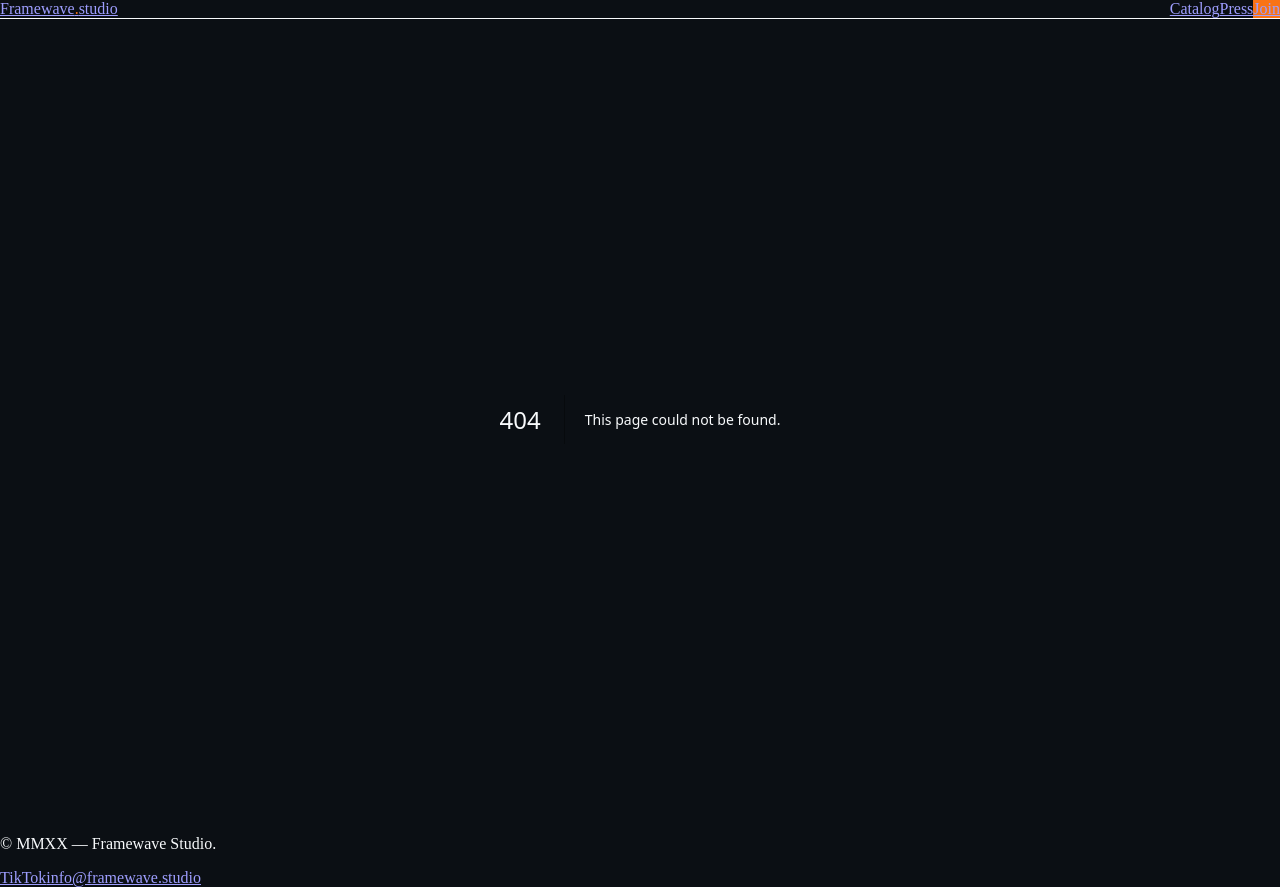
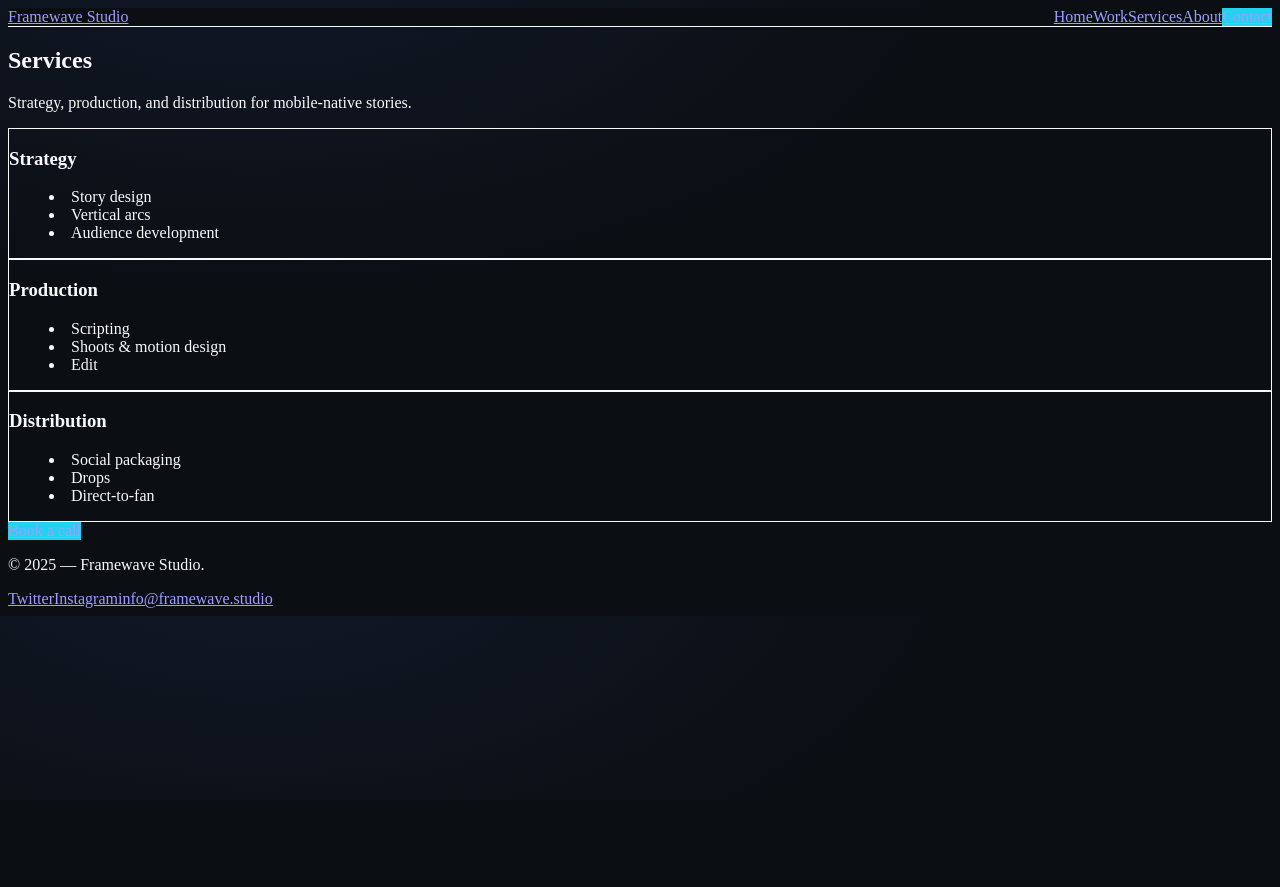
Before and after one commit to Orinowoai/framewavesite, a Next.js app: page /services in a window 1280 px wide. Before the commit this address had no page. After the commit the page ends 800 px from the top, so only its background shows below. Built offline with nearby package versions, Linux system fonts and the light colour scheme.

Commit message:
feat: initial site pages, components, analytics

```diff
--- a/package.json
+++ b/package.json
@@ -11,6 +11,8 @@
     "press": "node scripts/make-press-pdf.mjs"
   },
   "dependencies": {
+    "@vercel/analytics": "^1.5.0",
+    "@vercel/og": "^0.8.5",
     "framer-motion": "^12.23.12",
     "lucide-react": "^0.543.0",
     "next": "15.5.2",
--- /dev/null
+++ b/src/app/about/page.tsx
@@ -0,0 +1,21 @@
+import Section from "@/components/Section";
+import Card from "@/components/Card";
+
+export default function AboutPage() {
+	return (
+		<Section>
+			<h1 className="text-3xl md:text-4xl font-black mb-2">About</h1>
+			<p className="text-white/80 max-w-3xl">We craft cinematic stories for the mobile era. Weekly drops, bold worlds, direct-to-fan. Human direction + generative tools—crafted for the scroll.</p>
+			<div className="grid md:grid-cols-3 gap-4 mt-8">
+				<Card title="Values">
+					<ul className="list-disc list-inside text-white/80">
+						<li>Bold, original taste</li>
+						<li>Mobile-first craft</li>
+						<li>Transparent making</li>
+						<li>Direct to fan</li>
+					</ul>
+				</Card>
+			</div>
+		</Section>
+	);
+}
--- a/src/app/layout.tsx
+++ b/src/app/layout.tsx
@@ -1,18 +1,24 @@
 import type { Metadata } from "next";
 import "./globals.css";
-import { Inter, DM_Sans } from "next/font/google";
-import Link from "next/link";
+import { Inter } from "next/font/google";
+import Header from "@/components/Header";
+import Footer from "@/components/Footer";
+import { Analytics } from "@vercel/analytics/react";
 
 const inter = Inter({ subsets: ["latin"], variable: "--font-inter" });
-const dmsans = DM_Sans({ subsets: ["latin"], variable: "--font-dmsans" });
 
 export const metadata: Metadata = {
-  title: "Framewave Studio — AI Animation for the Mobile Era",
-  description: "AI-powered animation & micro-drama built for phones. Weekly drops, bold stories, direct-to-fan.",
   metadataBase: new URL("https://framewave.studio"),
+  title: {
+    default: "Framewave Studio — Cinematic stories for the mobile era.",
+    template: "%s | Framewave Studio",
+  },
+  description:
+    "Weekly drops, bold worlds, direct-to-fan. Human direction + generative tools—crafted for the scroll.",
   openGraph: {
     title: "Framewave Studio",
-    description: "AI-powered animation & micro-drama built for phones. Weekly drops, bold stories.",
+    description:
+      "AI-powered animation & micro-drama built for phones. Weekly drops, bold stories.",
     url: "https://framewave.studio",
     siteName: "Framewave Studio",
     images: ["/og.png"],
@@ -21,42 +27,14 @@ export const metadata: Metadata = {
   twitter: { card: "summary_large_image", creator: "@framewave.studio" },
 };
 
-function Navbar() {
-  return (
-    <header className="bg-[#0B0F14] text-[#F8FAFC] sticky top-0 z-50 border-b border-white/10">
-      <div className="container flex h-14 items-center justify-between">
-        <Link href="/" className="font-bold tracking-tight">Framewave<span className="text-[#F97316]">.</span>studio</Link>
-        <nav className="flex gap-6 text-sm">
-          <Link href="/catalog">Catalog</Link>
-          <Link href="/press">Press</Link>
-          <Link href="/contact" className="rounded px-3 py-1 bg-[#F97316] text-black font-semibold">Join</Link>
-        </nav>
-      </div>
-    </header>
-  );
-}
-
-function Footer() {
-  return (
-    <footer className="bg-black text-white/80">
-      <div className="container py-10 text-sm flex flex-col md:flex-row gap-6 md:items-center md:justify-between">
-        <p>© MMXX — Framewave Studio.</p>
-        <div className="flex gap-4">
-          <a href="https://tiktok.com/@framewave.studio" target="_blank">TikTok</a>
-          <a href="mailto:info@framewave.studio">info@framewave.studio</a>
-        </div>
-      </div>
-    </footer>
-  );
-}
-
 export default function RootLayout({ children }: { children: React.ReactNode }) {
   return (
-    <html lang="en" className={`${inter.variable} ${dmsans.variable}`}>
+    <html lang="en" className={`${inter.variable}`}>
       <body className="bg-[#0B0F14] text-[#F8FAFC] font-inter">
-        <Navbar />
+        <Header />
         <main>{children}</main>
         <Footer />
+        <Analytics />
       </body>
     </html>
   );
--- /dev/null
+++ b/src/app/services/page.tsx
@@ -0,0 +1,36 @@
+import Section from "@/components/Section";
+import Card from "@/components/Card";
+import Button from "@/components/Button";
+
+export default function ServicesPage() {
+	return (
+		<Section>
+			<h1 className="text-3xl md:text-4xl font-black mb-2">Services</h1>
+			<p className="text-white/70 mb-6">Strategy, production, and distribution for mobile-native stories.</p>
+			<div className="grid md:grid-cols-3 gap-4">
+				<Card title="Strategy">
+					<ul className="list-disc list-inside">
+						<li>Story design</li>
+						<li>Vertical arcs</li>
+						<li>Audience development</li>
+					</ul>
+				</Card>
+				<Card title="Production">
+					<ul className="list-disc list-inside">
+						<li>Scripting</li>
+						<li>Shoots & motion design</li>
+						<li>Edit</li>
+					</ul>
+				</Card>
+				<Card title="Distribution">
+					<ul className="list-disc list-inside">
+						<li>Social packaging</li>
+						<li>Drops</li>
+						<li>Direct-to-fan</li>
+					</ul>
+				</Card>
+			</div>
+			<div className="mt-8"><Button href="/contact">Book a call</Button></div>
+		</Section>
+	);
+}
--- /dev/null
+++ b/src/app/work/page.tsx
@@ -0,0 +1,29 @@
+import Link from "next/link";
+import Section from "@/components/Section";
+import Card from "@/components/Card";
+
+const items = Array.from({ length: 9 }).map((_, i) => ({
+	id: i + 1,
+	slug: i < 2 ? ["neon-rebellion", "peacealova"][i] : `project-${i + 1}`,
+	title: i < 2 ? ["Neon Rebellion", "Peacealova"][i] : `Project ${i + 1}`,
+	desc: "Short description of the piece.",
+}));
+
+export default function WorkPage() {
+	return (
+		<Section>
+			<h1 className="text-3xl md:text-4xl font-black mb-2">Work</h1>
+			<p className="text-white/70 mb-6">Selected pieces and experiments.</p>
+			<div className="grid md:grid-cols-3 gap-4">
+				{items.map((it) => (
+					<Card key={it.slug}>
+						<div className="mb-3 aspect-video rounded bg-white/5" />
+						<h3 className="font-bold">{it.title}</h3>
+						<p className="text-white/70 text-sm mb-3">{it.desc}</p>
+						<Link href={`/work/${it.slug}`} className="inline-block text-black bg-[#22D3EE] px-3 py-1 rounded">View</Link>
+					</Card>
+				))}
+			</div>
+		</Section>
+	);
+}
--- /dev/null
+++ b/src/components/Button.tsx
@@ -0,0 +1,15 @@
+import Link from "next/link";
+import { ButtonHTMLAttributes } from "react";
+
+export default function Button({ href, children, className = "", ...props }: { href?: string; children: React.ReactNode; className?: string } & ButtonHTMLAttributes<HTMLButtonElement>) {
+	if (href) {
+		return (
+			<Link href={href} className={`inline-flex items-center justify-center rounded-md px-4 py-2 font-medium bg-[#22D3EE] text-black hover:bg-[#22D3EE]/90 focus:outline-none focus:ring-2 focus:ring-offset-2 focus:ring-[#22D3EE] ${className}`}>
+				{children}
+			</Link>
+		);
+	}
+	return (
+		<button {...props} className={`inline-flex items-center justify-center rounded-md px-4 py-2 font-medium bg-[#22D3EE] text-black hover:bg-[#22D3EE]/90 focus:outline-none focus:ring-2 focus:ring-offset-2 focus:ring-[#22D3EE] ${className}`}>{children}</button>
+	);
+}
--- /dev/null
+++ b/src/components/Card.tsx
@@ -0,0 +1,10 @@
+import { ReactNode } from "react";
+
+export default function Card({ title, children, className = "" }: { title?: string; children: ReactNode; className?: string }) {
+	return (
+		<div className={`rounded-lg border border-white/10 bg-white/[0.03] p-5 hover:bg-white/[0.06] transition ${className}`}>
+			{title ? <h3 className="font-bold text-lg mb-2">{title}</h3> : null}
+			<div className="text-white/80 text-sm leading-relaxed">{children}</div>
+		</div>
+	);
+}
--- /dev/null
+++ b/src/components/Feature.tsx
@@ -0,0 +1,8 @@
+export default function Feature({ title, body }: { title: string; body: string }) {
+	return (
+		<div className="rounded-lg border border-white/10 bg-white/[0.02] p-5 hover:bg-white/[0.06] transition">
+			<h3 className="text-lg font-bold">{title}</h3>
+			<p className="text-white/70 mt-2">{body}</p>
+		</div>
+	);
+}
--- /dev/null
+++ b/src/components/Footer.tsx
@@ -0,0 +1,14 @@
+export default function Footer() {
+	return (
+		<footer className="bg-black text-white/80">
+			<div className="container py-10 text-sm flex flex-col md:flex-row gap-6 md:items-center md:justify-between">
+				<p>© {new Date().getFullYear()} — Framewave Studio.</p>
+				<div className="flex gap-4">
+					<a href="#">Twitter</a>
+					<a href="#">Instagram</a>
+					<a href="mailto:info@framewave.studio">info@framewave.studio</a>
+				</div>
+			</div>
+		</footer>
+	);
+}
--- /dev/null
+++ b/src/components/Header.tsx
@@ -0,0 +1,18 @@
+import Link from "next/link";
+
+export default function Header() {
+	return (
+		<header className="bg-[#0B0F14] text-[#F8FAFC] sticky top-0 z-50 border-b border-white/10">
+			<div className="container flex h-14 items-center justify-between">
+				<Link href="/" className="font-bold tracking-tight">Framewave Studio</Link>
+				<nav className="flex gap-5 text-sm">
+					<Link href="/">Home</Link>
+					<Link href="/work">Work</Link>
+					<Link href="/services">Services</Link>
+					<Link href="/about">About</Link>
+					<Link href="/contact" className="rounded px-3 py-1 bg-[#22D3EE] text-black font-semibold">Contact</Link>
+				</nav>
+			</div>
+		</header>
+	);
+}
--- /dev/null
+++ b/src/components/Section.tsx
@@ -0,0 +1,9 @@
+import { ReactNode } from "react";
+
+export default function Section({ className = "", children }: { className?: string; children: ReactNode }) {
+	return (
+		<section className={`py-12 md:py-16 ${className}`}>
+			<div className="container">{children}</div>
+		</section>
+	);
+}
```
Also changed, not shown: deployment-url.txt (added), 2 other files (tests, documents, lock files or other folders).
